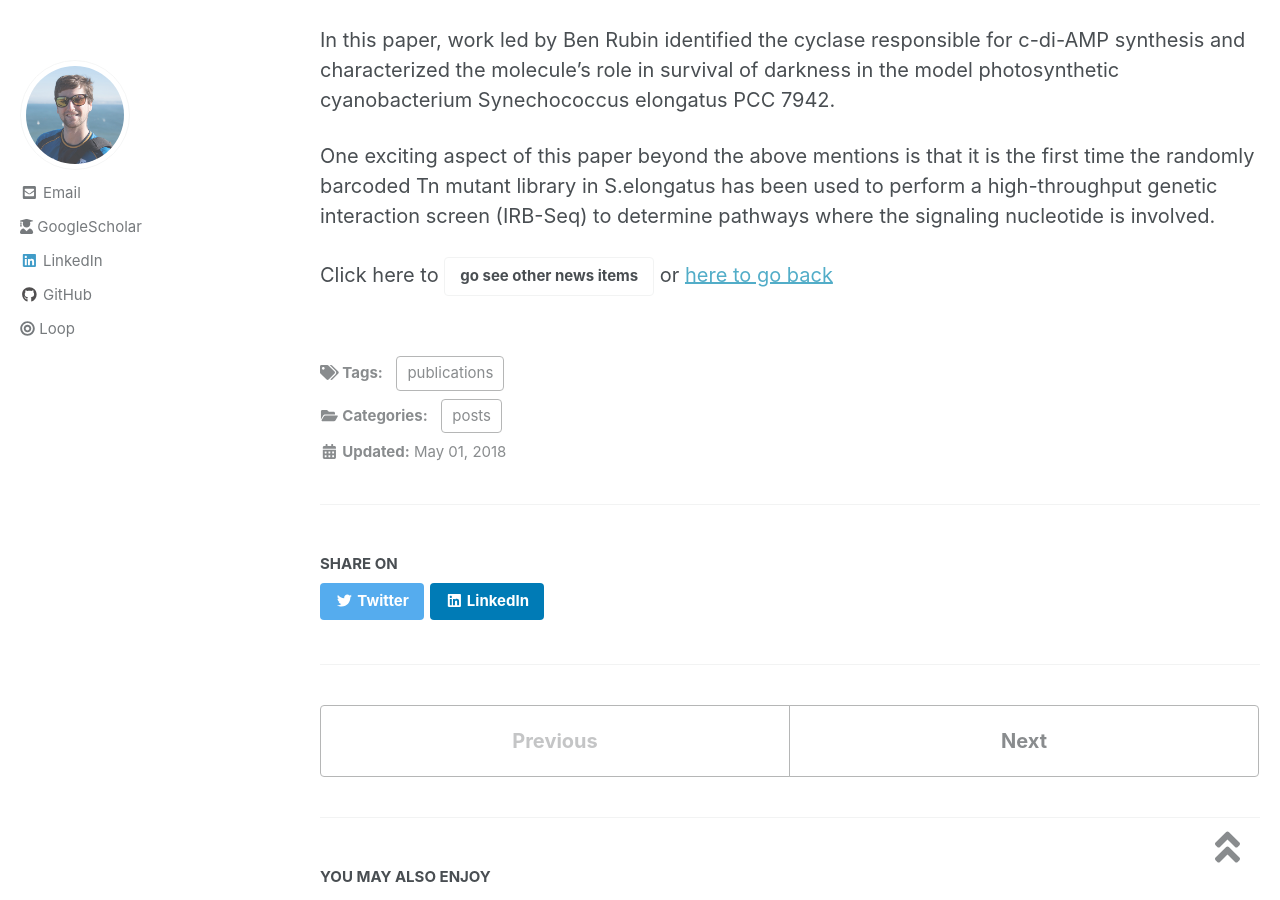
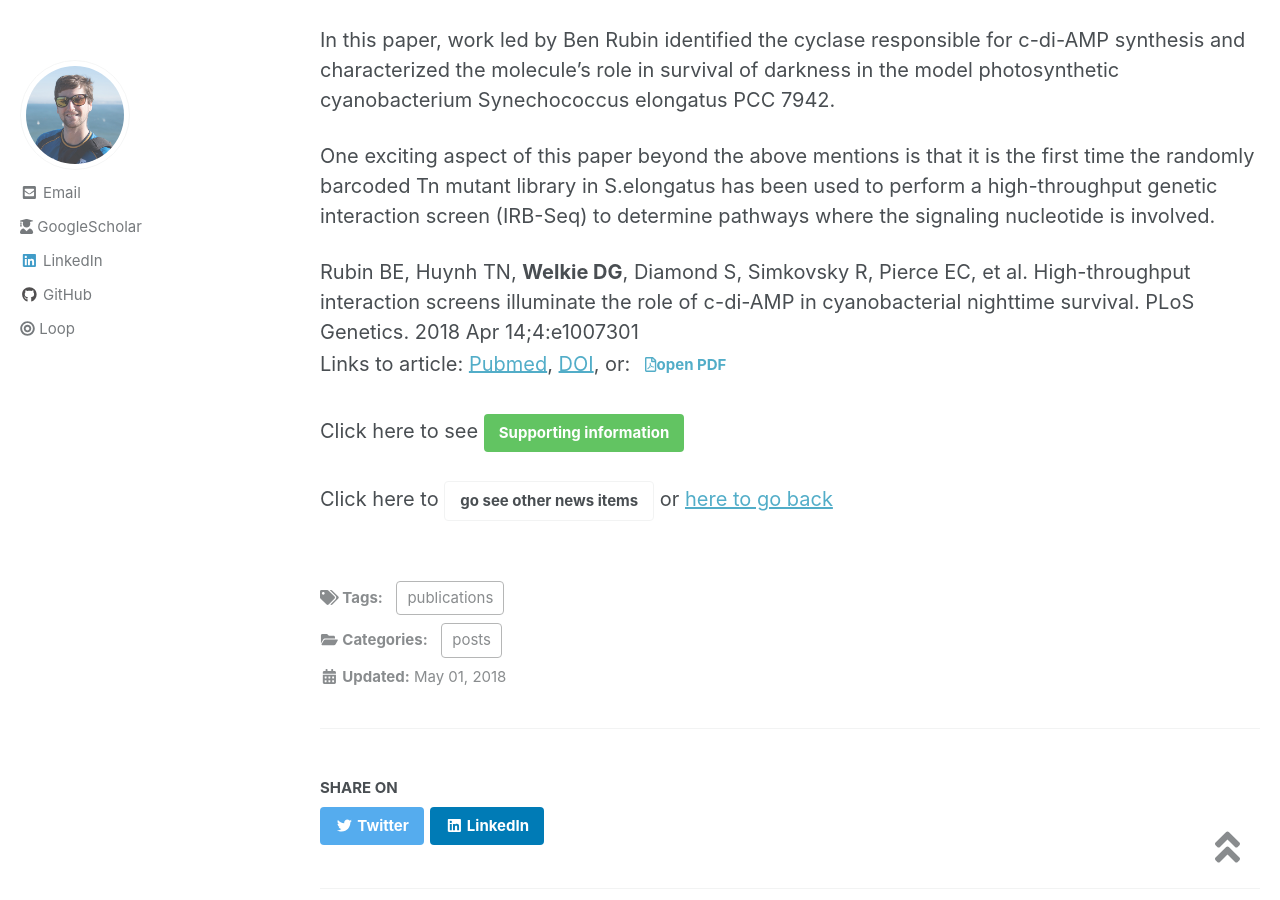
Before and after one commit to dwelkie/dwelkie.github.io, a Jekyll site: the page built from _posts/2018-05-01-IRB-Seq.md, in a window 1280 px wide and 900 px high, scrolled down 323 px. Built offline with Jekyll 4.4.1, drawn with Linux system fonts in a browser that asks for light colours; nearby versions of some CDN libraries.

Commit message:
Update 2018-05-01-IRB-Seq.md

```diff
--- a/_posts/2018-05-01-IRB-Seq.md
+++ b/_posts/2018-05-01-IRB-Seq.md
@@ -13,4 +13,11 @@ In this paper, work led by Ben Rubin identified the cyclase responsible for c-di
 
 One exciting aspect of this paper beyond the above mentions is that it is the first time the randomly barcoded Tn mutant library in S.elongatus has been used to perform a high-throughput genetic interaction screen (IRB-Seq) to determine pathways where the signaling nucleotide is involved.
 
+Rubin BE, Huynh TN, **Welkie DG**, Diamond S, Simkovsky R, Pierce EC, et al. High-throughput interaction screens illuminate the role of c-di-AMP in cyanobacterial nighttime survival. PLoS Genetics. 2018 Apr 14;4:e1007301 <br/>
+Links to article: [Pubmed](https://www.ncbi.nlm.nih.gov/pubmed/29608558){:target="_blank"}, [DOI](https://doi.org/10.1371/journal.pgen.1007301){:target="_blank"}, or:<a class="btn btn-success btn-lg" href="https://drive.google.com/open?id=1YF5qtAZzlKsyA7ic3LZSWBq-Pe6_eSSJ" target="_blank" ><i class="far fa-file-pdf"></i>open PDF
+
+Click here to see [Supporting information](https://drive.google.com/open?id=1orNzKlHf8tvoxjiDewd9VhWf1uN9vFcw){: .btn .btn--success}
+
+
+
 Click here to [go see other news items](/Blog/){: .btn .btn--inverse} or [here to go back](/)
```
